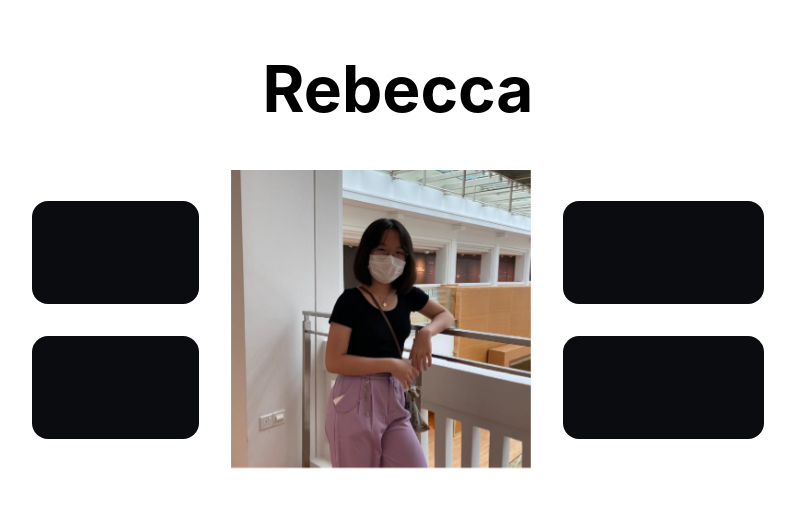
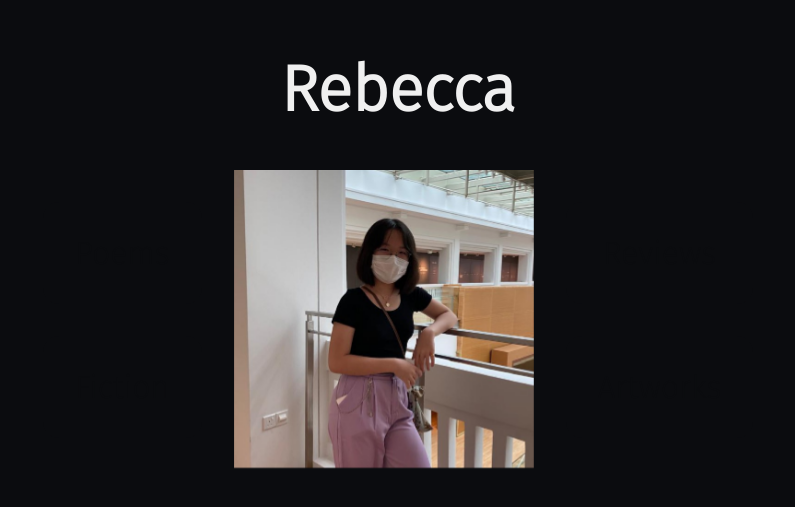
Before and after one commit to xyntechx/Bex-Website, a Next.js app: page / in a window 1280 px wide. Shown: the part 161-668 px from the top of the page, without its empty margins (242-1037 px from the left). Built offline with nearby package versions, Linux system fonts and the light colour scheme.

Commit message:
✨ Base styles (font, background, color)

```diff
--- a/styles/globals.sass
+++ b/styles/globals.sass
@@ -1,8 +1,12 @@
+@import url('https://fonts.googleapis.com/css2?family=Fira+Sans:wght@300&display=swap')
+
 html,
 body
   padding: 0
   margin: 0
-  font-family: -apple-system, BlinkMacSystemFont, Segoe UI, Roboto, Oxygen, Ubuntu, Cantarell, Fira Sans, Droid Sans, Helvetica Neue, sans-serif
+  font-family: 'Fira Sans', sans-serif
+  background: #0b0c0f
+  color: #f0f0f0
 
 a
   color: inherit
```
